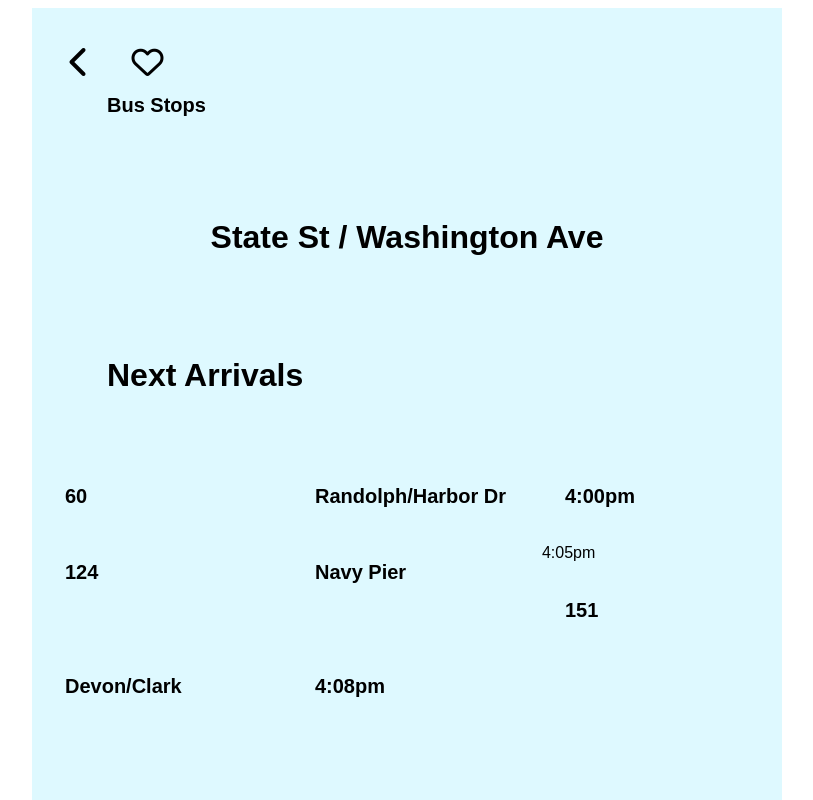
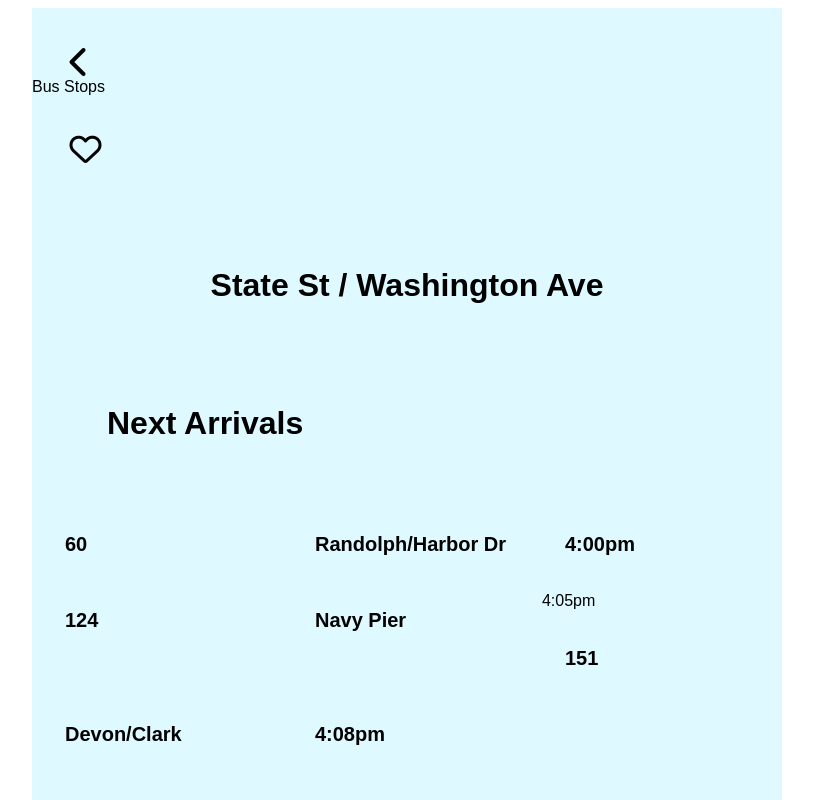
Before and after one commit to benyahr/frontend-challenge, a plain HTML site: page index.html in a window 1280 px wide. Shown: the top 800 px of the page, without its empty margins (233-1046 px from the left). Drawn offline with Linux system fonts and the light colour scheme.

Commit message:
Add files via upload
assigned new classes to the heart icon and the Bus Stops label, also used Clear:Left to make distinct rows of text

```diff
--- a/index.html
+++ b/index.html
@@ -11,8 +11,12 @@
   <body>
     <section class="container">
       <i class="fas fa-chevron-left fa-2x"></i>
+      <div class="label"
+      <h2>Bus Stops</h2>
+      </div>
+      <div class="heart">
       <i class="far fa-heart fa-2x"></i>
-      <h2>Bus Stops</h2>
+      </div>
       <div class="header">
         <h1>State St / Washington Ave</h1>
       </div>
```
